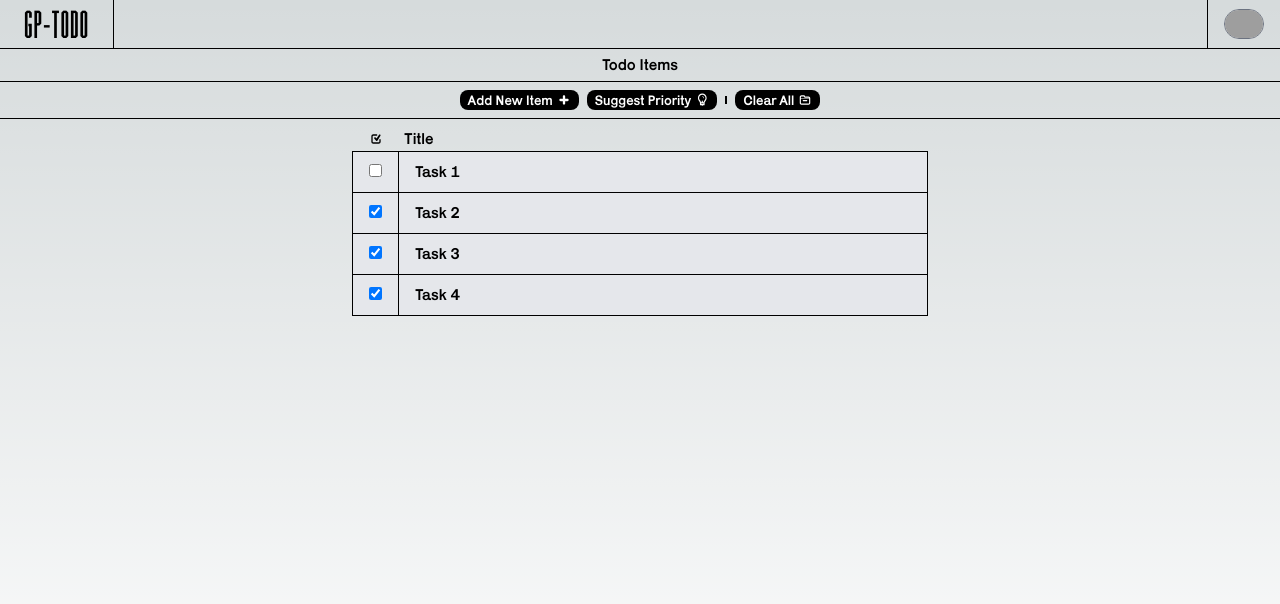
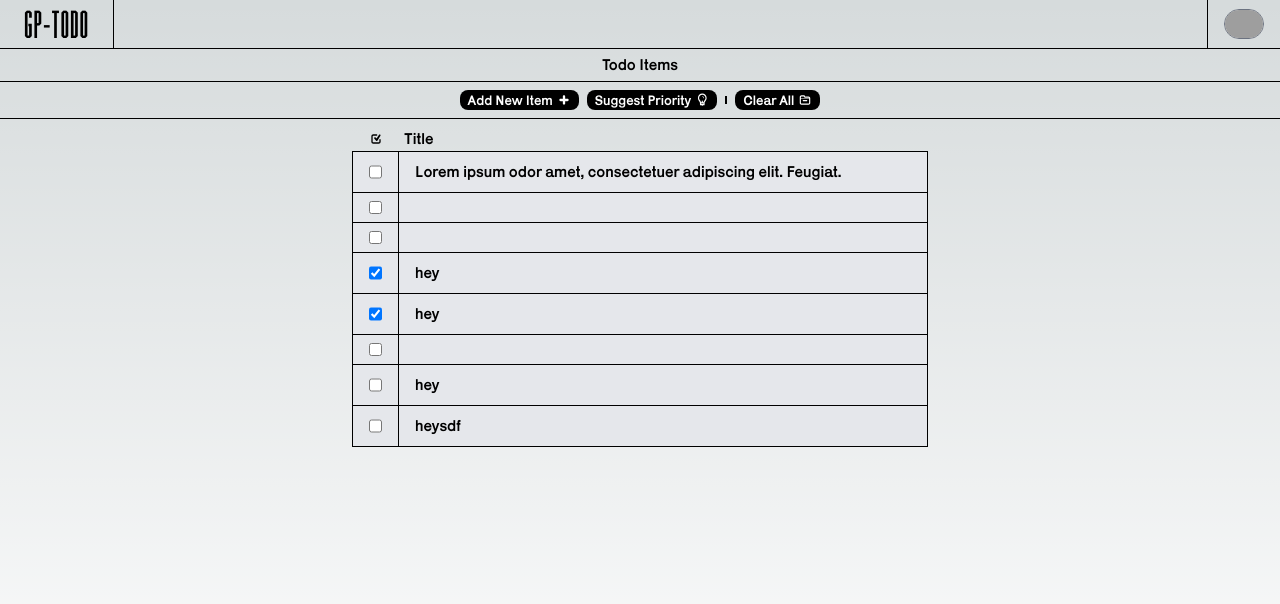
Before and after one commit to seancswanson/gp-todo, a Next.js app: page / in a window 1280 px wide. Shown: the top 604 px of the page. Built offline with nearby package versions, Linux system fonts and the light colour scheme; data requests are answered from the project's data file; grey boxes are pictures that could not be loaded; what tailwindcss-opentype would draw is missing.

Commit message:
Now adding and deleting items from the database.

```diff
--- a/app/components/ActionDialog.tsx
+++ b/app/components/ActionDialog.tsx
@@ -9,21 +9,52 @@ import {
   TiTrash,
 } from "react-icons/ti";
 import { forwardRef, useRef, useState } from "react";
-
+import { deleteItem } from "@/data/tasks";
 interface IActionDialogProps {
   type: "delete" | "edit";
   isBatchOperation?: boolean;
   allItemsComplete?: boolean;
   itemData?: ITask;
   ids?: string | string[];
+  onConfirm: () => void; // add this line
 }
 
 const ActionDialog = forwardRef(
-  (props: IActionDialogProps, ref: React.Ref<HTMLDialogElement>) => {
-    console.log("hi from action", props);
+  (
+    {
+      onConfirm,
+      type,
+      isBatchOperation,
+      allItemsComplete,
+      itemData,
+      ids,
+    }: IActionDialogProps,
+    ref: React.Ref<HTMLDialogElement>
+  ) => {
+    const handleDelete = (event: React.FormEvent<HTMLFormElement>) => {
+      const deletePromises = [];
 
-    const handleDelete = (event: React.FormEvent<HTMLFormElement>) => {
-      console.log("delete", props.ids);
+      if (Array.isArray(ids)) {
+        // handle multiple ids
+
+        ids.forEach((id) => {
+          deletePromises.push(deleteItem(`http://127.0.0.1:3001/todos/${id}`));
+        });
+      } else {
+        // handle single id
+
+        deletePromises.push(deleteItem(`http://127.0.0.1:3001/todos/${ids}`));
+      }
+
+      Promise.all(deletePromises)
+        .then((data) => {
+          if (onConfirm) {
+            onConfirm(); // Call onConfirm prop after deletion
+          }
+        })
+        .catch((error) => {
+          console.error(error);
+        });
     };
 
     const handleEdit = (event: React.FormEvent<HTMLFormElement>) => {
@@ -39,14 +70,13 @@ const ActionDialog = forwardRef(
       >
         <header className="py-4 px-4 bg-gray-200">
           <h3 id="deleteDialogLabel">
-            Confirm task {props.isBatchOperation ? "list " : ""} clear
+            Confirm task {isBatchOperation ? "list " : ""} clear
           </h3>
         </header>
         <article className="py-2 px-4">
           <p className="p-0">
-            {`This task ${props.isBatchOperation ? "list " : ""} is ${
-              props.itemData?.completed ||
-              (props.isBatchOperation && !props.allItemsComplete)
+            {`This task ${isBatchOperation ? "list " : ""} is ${
+              itemData?.completed || (isBatchOperation && !allItemsComplete)
                 ? "complete"
                 : "not complete"
             }.`}
@@ -56,10 +86,9 @@ const ActionDialog = forwardRef(
           <menu className="sm:flex-row flex-col gap-2 text-sm flex items-center justify-center w-full text-center">
             <button
               className="transform transition-transform hover:scale-105 flex gap-1 flex-grow-0 items-center px-2 rounded-lg bg-black text-white"
-              onClick={(event) => {
-                console.log("No, Cancel");
-              }}
               aria-label="Cancel action"
+              type="button"
+              onClick={() => ref.current?.close()}
             >
               Cancel
               <TiCancel />
@@ -101,10 +130,8 @@ const ActionDialog = forwardRef(
           <menu className="sm:flex-row flex-col gap-2 text-sm flex items-center justify-center w-full text-center">
             <button
               className="transform transition-transform hover:scale-105 flex gap-1 flex-grow-0 items-center px-2 rounded-lg bg-black text-white"
-              onClick={(event) => {
-                console.log("No, Cancel");
-              }}
               aria-label="Cancel action"
+              type="button"
             >
               Cancel
               <TiCancel />
@@ -129,10 +156,10 @@ const ActionDialog = forwardRef(
         className="p-0 rounded-md shadow-lg"
         role="dialog"
         aria-labelledby={
-          props.type === "delete" ? "deleteDialogLabel" : "editDialogLabel"
+          type === "delete" ? "deleteDialogLabel" : "editDialogLabel"
         }
       >
-        {props.type === "delete" ? deleteForm : editForm}
+        {type === "delete" ? deleteForm : editForm}
       </dialog>
     );
   }
--- /dev/null
+++ b/app/components/NewTodoItemDialog.tsx
@@ -0,0 +1,112 @@
+"use client";
+import Link from "next/link";
+import { ITask } from "../types/tasks";
+import {
+  TiCancel,
+  TiEdit,
+  TiInputChecked,
+  TiInputCheckedOutline,
+  TiPlus,
+  TiTrash,
+} from "react-icons/ti";
+import { forwardRef, useRef, useState } from "react";
+import { addNewItem } from "@/data/tasks";
+import { v4 as uuidv4 } from "uuid";
+import {
+  loremIpsum,
+  name,
+  surname,
+  fullname,
+  username,
+} from "react-lorem-ipsum";
+
+interface INewTodoItemDialogProps {
+  onConfirm: () => void; // add this line
+}
+
+const NewTodoItemDialog = forwardRef(
+  (props: INewTodoItemDialogProps, ref: React.Ref<HTMLDialogElement>) => {
+    const handleAdd = (event: React.FormEvent<HTMLFormElement>) => {
+      const form = event.currentTarget;
+      const title = form.elements.namedItem("title") as HTMLInputElement;
+      const description = form.elements.namedItem(
+        "description"
+      ) as HTMLTextAreaElement;
+      console.log(event.currentTarget);
+      addNewItem("http://127.0.0.1:3001/todos", {
+        id: uuidv4(),
+        title: title.value,
+        description: description.value,
+        completed: Math.random() < 0.5 ? true : false,
+        dateCreated: new Date().toISOString(),
+        age: Math.floor(Math.random() * 100) + 1,
+      }).then((data) => {
+        if (props.onConfirm) {
+          props.onConfirm(); // call onConfirm after adding new item
+        }
+      });
+    };
+
+    return (
+      <dialog
+        ref={ref}
+        id="dialog"
+        className="p-0 rounded-md shadow-lg"
+        role="dialog"
+        aria-labelledby="New Todo Item Dialog"
+      >
+        <form
+          method="dialog"
+          className="flex flex-col gap-4"
+          onSubmit={handleAdd}
+          role="form"
+        >
+          <header className="py-2 px-4 bg-gray-200">
+            <h3 id="editDialogLabel">Add New Item</h3>
+          </header>
+          <article className="py-2 px-4 flex flex-col gap-2 justify-around">
+            <label htmlFor="title">Title</label>
+            <input
+              type="text"
+              name="title"
+              id="title"
+              placeholder="Title"
+              className="px-2 border rounded"
+            />
+            <label htmlFor="description">Description</label>
+            <textarea
+              className="resize-none h-24 w-full border rounded px-2"
+              name="description"
+              id="description"
+              placeholder="Description"
+            />
+          </article>
+          <footer className="py-2 px-4">
+            <menu className="sm:flex-row flex-col gap-2 text-sm flex items-center justify-center w-full text-center">
+              <button
+                className="transform transition-transform hover:scale-105 flex gap-1 flex-grow-0 items-center px-2 rounded-lg bg-black text-white"
+                aria-label="Cancel action"
+                type="button"
+              >
+                Cancel
+                <TiCancel />
+              </button>
+              <button
+                className="transform bg-green-400 text-gray-900 transition-transform hover:scale-105 flex gap-1 flex-grow-0 items-center px-2 rounded-lg bg-black text-white"
+                type="submit"
+                aria-label="Confirm add action"
+              >
+                Add Task
+                <TiPlus />
+              </button>
+            </menu>
+          </footer>
+        </form>
+      </dialog>
+    );
+  }
+);
+
+NewTodoItemDialog.displayName = "NewTodoItemDialog";
+
+export default NewTodoItemDialog;
--- a/app/components/TodoItem.tsx
+++ b/app/components/TodoItem.tsx
@@ -11,35 +11,39 @@ import {
 import { useRef, useState } from "react";
 import ActionDialog from "./ActionDialog";
 
-const TodoItem = ({ ...props }: ITask) => {
+interface ITodoItemProps {
+  todo: ITask;
+  onConfirm: () => void;
+}
+
+const TodoItem = ({ ...props }: ITodoItemProps) => {
   const [isTodoItemHovered, setIsTodoItemHovered] = useState(false);
   const [isActionButtonHovered, setIsActionButtonHovered] = useState(false);
   const [isActionContainerHovered, setIsActionContainerHovered] =
     useState(false);
   const [isDialogOpen, setIsDialogOpen] = useState(false);
   const dialogRef = useRef<HTMLDialogElement>(null);
-
   return (
     <div
       className="bg-gray-200
                  border-t-0 border-l border-r border-b border-black flex flex-row"
     >
-      <div className="text-center border-r border-black px-4 py-2">
+      <div className="text-center border-r flex border-black px-4 py-2">
         <input
           type="checkbox"
-          checked={props.completed}
+          checked={props.todo.completed}
           onChange={() => {
             console.log("changed");
           }}
         />
       </div>
       <Link
-        href={`/todo/${props.id}`}
+        href={`/todo/${props.todo.id}`}
         className="pl-4 py-2 flex justify-between w-full py-2"
         onMouseOver={() => setIsTodoItemHovered(true)}
         onMouseOut={() => setIsTodoItemHovered(false)}
       >
-        {props.title}
+        {props.todo.title}
       </Link>
 
       <div
@@ -57,13 +61,19 @@ const TodoItem = ({ ...props }: ITask) => {
           onMouseOut={() => setIsActionButtonHovered(false)}
           onClick={(event) => {
             event.stopPropagation();
-            console.log("Open Dialog", dialogRef.current);
             dialogRef.current?.showModal();
           }}
         >
           <TiTrash />
         </button>
-        <ActionDialog ref={dialogRef} type="delete" itemData={props} />{" "}
+        <ActionDialog
+          ref={dialogRef}
+          type="delete"
+          itemData={props.todo}
+          isBatchOperation={false}
+          ids={props.todo.id}
+          onConfirm={props.onConfirm}
+        />{" "}
       </div>
     </div>
   );
--- a/app/components/TodoList.tsx
+++ b/app/components/TodoList.tsx
@@ -4,10 +4,10 @@ import TodoItem from "./TodoItem";
 
 interface TodoListProps {
   todos: ITask[];
+  onConfirm: () => void;
 }
 
-const TodoList = ({ todos }: TodoListProps) => {
-  console.log(todos);
+const TodoList = ({ todos, onConfirm }: TodoListProps) => {
   return (
     <div className="w-full overflow-x-auto">
       <div className="align-middle inline-block min-w-full">
@@ -20,7 +20,7 @@ const TodoList = ({ todos }: TodoListProps) => {
               <div className="flex-grow px-4 py-0 all-small-caps">Title</div>
             </div>
             {todos.map((todo: ITask, index: number) => (
-              <TodoItem {...todo} key={index} />
+              <TodoItem todo={todo} onConfirm={onConfirm} key={index} />
             ))}
           </div>
         </div>
--- a/app/dasboard/page.tsx
+++ b/app/dasboard/page.tsx
@@ -1,24 +1,45 @@
 "use client";
+import { useState, useEffect, useRef } from "react";
 import Link from "next/link";
 import { TiFolderDelete, TiLightbulb, TiPlus, TiStar } from "react-icons/ti";
 import { getAllTodos } from "@/data/tasks";
 import TodoList from "../components/TodoList";
 import Loading from "./loading";
-import { Suspense, useRef } from "react";
 import ActionDialog from "../components/ActionDialog";
 import { ITask } from "../types/tasks";
+import NewTodoItemDialog from "../components/NewTodoItemDialog";
 
-interface IDashboardProps {
-  tasks: ITask[];
-  hasIncompleteTask: boolean;
-}
+export default function Dashboard() {
+  const [tasks, setTasks] = useState<ITask[]>([]);
+  const [hasIncompleteTask, setHasIncompleteTask] = useState<boolean>(false);
+  const [isLoading, setIsLoading] = useState(true);
 
-export default function Dashboard({
-  tasks,
-  hasIncompleteTask,
-}: IDashboardProps) {
-  console.log(tasks, hasIncompleteTask);
-  const dialogRef = useRef<HTMLDialogElement>(null);
+  const actionDialogRef = useRef<HTMLDialogElement>(null);
+  const newTodoItemDialogRef = useRef<HTMLDialogElement>(null);
+
+  // Fetch tasks from API
+  useEffect(() => {
+    const fetchData = async () => {
+      setIsLoading(true);
+
+      const fetchedTasks = await getAllTodos();
+      setTasks(fetchedTasks);
+      setHasIncompleteTask(fetchedTasks.some((task) => !task.completed));
+      setIsLoading(false);
+    };
+
+    fetchData();
+  }, []);
+
+  // Refresh tasks from API
+  const refreshTasks = async () => {
+    setIsLoading(true);
+
+    const fetchedTasks = await getAllTodos();
+    setTasks(fetchedTasks);
+    setHasIncompleteTask(fetchedTasks.some((task) => !task.completed));
+    setIsLoading(false);
+  };
 
   return (
     <section className="m-auto mt-0 w-full">
@@ -27,12 +48,15 @@ export default function Dashboard({
           <span>Todo Items</span>
         </div>
         <div className="xs:flex-row flex-col border-b mb-2 gap-2 border-black py-2 text-sm flex items-center justify-center w-full text-center">
-          <Link
-            href="/todo/new"
+          <button
             className="transform transition-transform hover:scale-105 flex gap-1 flex-grow-0 items-center px-2 rounded-lg bg-black text-white"
+            onClick={(event) => {
+              event.stopPropagation();
+              newTodoItemDialogRef.current?.showModal();
+            }}
           >
             Add New Item <TiPlus />
-          </Link>
+          </button>
           <Link
             href="/todo/new"
             className="transform transition-transform hover:scale-105 flex gap-1 flex-grow-0 items-center px-2 rounded-lg bg-black text-white"
@@ -45,8 +69,7 @@ export default function Dashboard({
             className="transform transition-transform hover:scale-105 flex gap-1 flex-grow-0 items-center px-2 rounded-lg bg-black text-white"
             onClick={(event) => {
               event.stopPropagation();
-              console.log("Open Dialog", dialogRef.current);
-              dialogRef.current?.showModal();
+              actionDialogRef.current?.showModal();
             }}
           >
             Clear All
@@ -54,15 +77,26 @@ export default function Dashboard({
           </button>
         </div>
         <div className="table-container xs:w-1/2 w-[96%] min-w-[100px] max-w-xl">
-          {tasks ? <TodoList todos={tasks} /> : "loading"}
+          {isLoading ? (
+            "Loading..."
+          ) : tasks.length > 0 ? (
+            <TodoList todos={tasks} onConfirm={refreshTasks} />
+          ) : (
+            "No tasks"
+          )}
         </div>
         <ActionDialog
-          ref={dialogRef}
+          ref={actionDialogRef}
           type="delete"
           isBatchOperation={true}
           allItemsComplete={hasIncompleteTask}
           ids={tasks.map((task) => task.id)}
+          onConfirm={refreshTasks} // Refresh tasks after deletion
         />
+        <NewTodoItemDialog
+          ref={newTodoItemDialogRef}
+          onConfirm={refreshTasks}
+        />{" "}
       </div>
     </section>
   );
--- a/app/page.tsx
+++ b/app/page.tsx
@@ -1,14 +1,9 @@
-import Image from "next/image";
 import Dashboard from "./dasboard/page";
-import { getAllTodos } from "@/data/tasks";
 
 export default async function Home() {
-  const tasks = await getAllTodos();
-  const hasIncompleteTask = tasks.some((task) => !task.completed);
-
   return (
     <main className="flex">
-      <Dashboard tasks={tasks} hasIncompleteTask={hasIncompleteTask} />
+      <Dashboard />
     </main>
   );
 }
--- a/data/tasks.ts
+++ b/data/tasks.ts
@@ -2,9 +2,7 @@ import { ITask } from "@/app/types/tasks";
 const baseUrl = "http://127.0.0.1:3001";
 
 export const getAllTodos = async (): Promise<ITask[]> => {
-  console.log("getAllTodos from" + baseUrl + "/todos");
   const res = await fetch(`http://127.0.0.1:3001/todos`);
-  console.log(res);
   if (!res.ok) {
     // This will activate the closest `error.js` Error Boundary
     throw new Error("Failed to fetch data");
@@ -12,3 +10,41 @@ export const getAllTodos = async (): Promise<ITask[]> => {
 
   return res.json();
 };
+
+export const addNewItem = async (url = "", data = {}): Promise<ITask> => {
+  // Default options are marked with *
+  const response = await fetch(url, {
+    method: "POST", // *GET, POST, PUT, DELETE, etc.
+    mode: "cors", // no-cors, *cors, same-origin
+    cache: "no-cache", // *default, no-cache, reload, force-cache, only-if-cached
+    credentials: "same-origin", // include, *same-origin, omit
+    headers: {
+      "Content-Type": "application/json",
+      // 'Content-Type': 'application/x-www-form-urlencoded',
+    },
+    redirect: "follow", // manual, *follow, error
+    referrerPolicy: "no-referrer", // no-referrer, *no-referrer-when-downgrade, origin, origin-when-cross-origin, same-origin, strict-origin, strict-origin-when-cross-origin, unsafe-url
+    body: JSON.stringify(data), // body data type must match "Content-Type" header
+  });
+
+  return response.json(); // parses JSON response into native JavaScript objects
+};
+
+export const deleteItem = async (url = "", data = {}): Promise<ITask> => {
+  // Default options are marked with *
+  const response = await fetch(url, {
+    method: "DELETE", // *GET, POST, PUT, DELETE, etc.
+    mode: "cors", // no-cors, *cors, same-origin
+    cache: "no-cache", // *default, no-cache, reload, force-cache, only-if-cached
+    credentials: "same-origin", // include, *same-origin, omit
+    headers: {
+      "Content-Type": "application/json",
+      // 'Content-Type': 'application/x-www-form-urlencoded',
+    },
+    redirect: "follow", // manual, *follow, error
+    referrerPolicy: "no-referrer", // no-referrer, *no-referrer-when-downgrade, origin, origin-when-cross-origin, same-origin, strict-origin, strict-origin-when-cross-origin, unsafe-url
+    body: JSON.stringify(data), // body data type must match "Content-Type" header
+  });
+
+  return response.json(); // parses JSON response into native JavaScript objects
+};
--- a/db.json
+++ b/db.json
@@ -1,36 +1,68 @@
 {
   "todos": [
     {
-            "id": "0",
-            "title": "Task 1",
-            "description": "description",
+      "id": "11553ec1-7e7c-413b-a9b0-d3cdcd1f1c0c",
+      "title": [
+        "Lorem ipsum odor amet, consectetuer adipiscing elit. Feugiat."
+      ],
+      "description": [
+        "Lorem ipsum odor amet, consectetuer adipiscing elit. Natoque."
+      ],
       "completed": false,
-            "dateCreated": "May 21, 2023",
+      "dateCreated": "2023-05-28T20:19:37.448Z",
+      "age": 30
+    },
+    {
+      "id": "d92e06c5-66f8-434b-8b8f-97afaa5a9db1",
+      "completed": false,
+      "dateCreated": "2023-05-28T20:20:50.280Z",
+      "age": 99
+    },
+    {
+      "id": "77812ed0-1991-40f7-9be8-f984c6c32bf6",
+      "completed": false,
+      "dateCreated": "2023-05-28T20:21:44.755Z",
       "age": 12
     },
     {
-            "id": "1",
-            "title": "Task 2",
-            "description": "description",
+      "id": "102186a5-769e-46f5-b780-29b9504d57c8",
+      "title": "hey",
+      "description": "",
       "completed": true,
-            "dateCreated": "May 21, 2023",
-            "age": 12
+      "dateCreated": "2023-05-28T20:24:13.330Z",
+      "age": 100
     },
     {
-            "id": "2",
-            "title": "Task 3",
-            "description": "description",
+      "id": "b37f23ac-6259-419e-9469-db75cf7028d3",
+      "title": "hey",
+      "description": "",
       "completed": true,
-            "dateCreated": "May 21, 2023",
-            "age": 12
+      "dateCreated": "2023-05-28T20:24:16.093Z",
+      "age": 30
     },
     {
-            "id": "3",
-            "title": "Task 4",
-            "description": "description",
-            "completed": true,
-            "dateCreated": "May 21, 2023",
-            "age": 12
+      "id": "bdbe6d94-8fc9-4c2d-90d5-44508f038de9",
+      "title": "",
+      "description": "",
+      "completed": false,
+      "dateCreated": "2023-05-28T20:25:31.686Z",
+      "age": 38
+    },
+    {
+      "id": "fe074a39-78b5-43c5-8789-549d7fef47a5",
+      "title": "hey",
+      "description": "hey",
+      "completed": false,
+      "dateCreated": "2023-05-28T20:25:35.103Z",
+      "age": 81
+    },
+    {
+      "id": "457b57a1-d51c-4b03-b0e0-4247a56cd0bc",
+      "title": "heysdf",
+      "description": "heysdf",
+      "completed": false,
+      "dateCreated": "2023-05-28T20:25:37.837Z",
+      "age": 41
     }
   ]
 }
--- a/package.json
+++ b/package.json
@@ -29,9 +29,14 @@
     "react-hook-form": "^7.43.9",
     "react-icons": "^4.8.0",
     "react-loader-spinner": "^5.3.4",
+    "react-lorem-ipsum": "^1.4.10",
     "tailwindcss": "3.3.2",
     "tailwindcss-opentype": "^1.1.0",
     "typescript": "5.0.4",
+    "uuid": "^9.0.0",
     "zod": "^3.21.4"
+  },
+  "devDependencies": {
+    "@types/uuid": "^9.0.1"
   }
 }
```
Also changed, not shown: 1 other file (tests, documents, lock files or other folders). Lines whose indentation alone changed are shown as unchanged.
